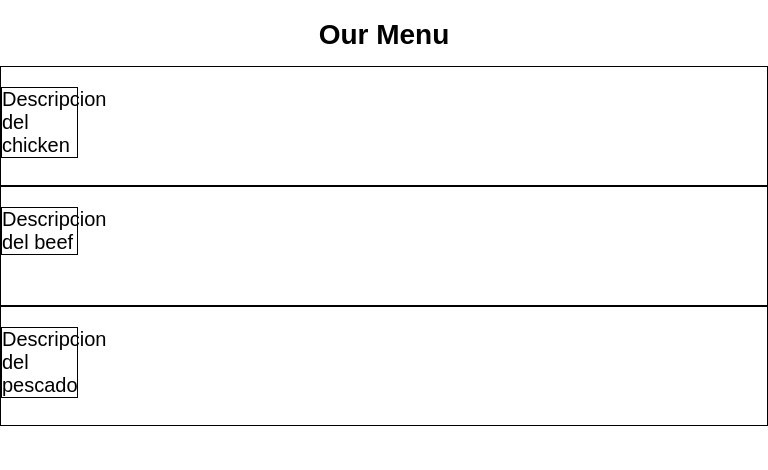
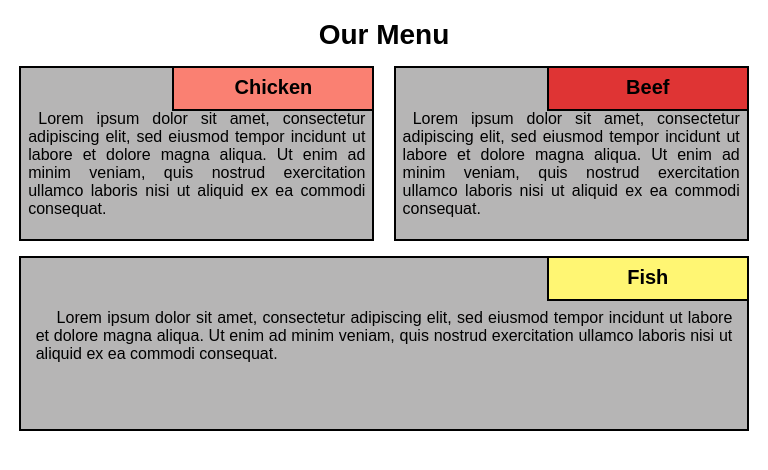
Before and after one commit to FerGuasta/Coursera-Guastavino, a plain HTML site: page mod2_solution/index.html in a window 768 px wide. Drawn offline with Linux system fonts and the light colour scheme.

Commit message:
Finished

```diff
--- a/mod2_solution/css/stylesheet.css
+++ b/mod2_solution/css/stylesheet.css
@@ -13,18 +13,41 @@ h1 {
 }
 
 div {
-  border: 1px solid black;
-  height: 120px;
+  position: relative;
+  border: 2px solid black;
+  height: 175px;
+  background-color: #B6B5B5;
+
 }
 .subtitle{
-  width:10%;
+  width:200px;
+  height: 25%;
+  margin: 0;
   font-size: 125%;
-  position: ;
-  border: 1px solid black;
+  position: absolute;
+  top: 0px;
+  right: 0px;
+  border-bottom: 2px solid black;
+  border-left: 2px solid black;
+  text-align: center;
+  vertical-align: middle;
+  font-weight: 700;
+  padding-top: 8px;
+
 
 }
-p{
+#salmon {
+  background-color: #fa8072;
+}
+#red {
+  background-color: #DF3434;
+}
+#yellow {
+  background-color: #FFF673;
+}
 
+.descriptions{
+  font-weight: 510;
 }
 
 
@@ -51,15 +74,60 @@ p{
   margin-right: 2.5%;
 }
 
+.descriptions{
+  margin: 13% 2% 2% 2%;
+  text-align: justify;
+  text-indent: 3%;
+}
+
 
 }
 
 /********** Medium devices only **********/
 @media (min-width: 768px) and (max-width: 991px) {
+  .midleft,.midright,.midbottom{
+  float: left;
+}
+.midleft{
+  width: 46.25%;
+  margin-left: 2.5%;
+  margin-right: 1.25%;
+
+}
+.midright{
+  width: 46.25%;
+  margin-left:1.25%;
+  margin-right: 2.5%;
+
+}
+.midbottom{
+  width: 95%;
+  margin-left: 2.5%;
+  margin-right: 2.5%;
+  margin-top: 15px;
+}
+.descriptions{
+  margin: 12% 2% 2% 2%;
+  text-align: justify;
+  text-indent: 3%;
+}
+#midbottomdesc{
+  margin: 7% 2% 2% 2%;
+}
 
 }
 /********** Small devices only ***********/
 @media (max-width: 767px){
-
+  .small{
+  float: left;
+  width: 95%;
+  margin-left: 2.5%;
+  margin-right: 2.5%;
+  margin-top: 15px;
+}
+.descriptions{
+  margin: 11% 2% 2% 2%;
+  text-align: justify;
+  text-indent: 3%;
 
 }
--- a/mod2_solution/index.html
+++ b/mod2_solution/index.html
@@ -11,14 +11,17 @@
 <body>
 	<h1>Our Menu</h1>
 
-  	<div class="largeleft mediumleft small">
-  			<p class = "subtitle">Descripcion del chicken</p>
+  	<div class="largeleft midleft small">
+  			<p id="salmon" class = "subtitle">Chicken</p>
+  			<p class="descriptions">    Lorem ipsum dolor sit amet, consectetur adipiscing elit, sed eiusmod tempor incidunt ut labore et dolore magna aliqua. Ut enim ad minim veniam, quis nostrud exercitation ullamco laboris nisi ut aliquid ex ea commodi consequat.</p>
   	</div>
- 	<div class="largecenter mediumright small">
- 			<p class = "subtitle">Descripcion del beef</p>
+ 	<div class="largecenter midright small">
+ 			<p id="red" class = "subtitle">Beef</p>
+ 			<p class="descriptions">    Lorem ipsum dolor sit amet, consectetur adipiscing elit, sed eiusmod tempor incidunt ut labore et dolore magna aliqua. Ut enim ad minim veniam, quis nostrud exercitation ullamco laboris nisi ut aliquid ex ea commodi consequat.</p>
  	</div>
-  	<div class="largeright mediumbottom small">
-  			<p class="subtitle">Descripcion del pescado</p>
+  	<div class="largeright midbottom small">
+  			<p id="yellow" class="subtitle">Fish</p>
+  			<p id="midbottomdesc" class="descriptions">    Lorem ipsum dolor sit amet, consectetur adipiscing elit, sed eiusmod tempor incidunt ut labore et dolore magna aliqua. Ut enim ad minim veniam, quis nostrud exercitation ullamco laboris nisi ut aliquid ex ea commodi consequat.</p>
   	</div>
 
 
```
